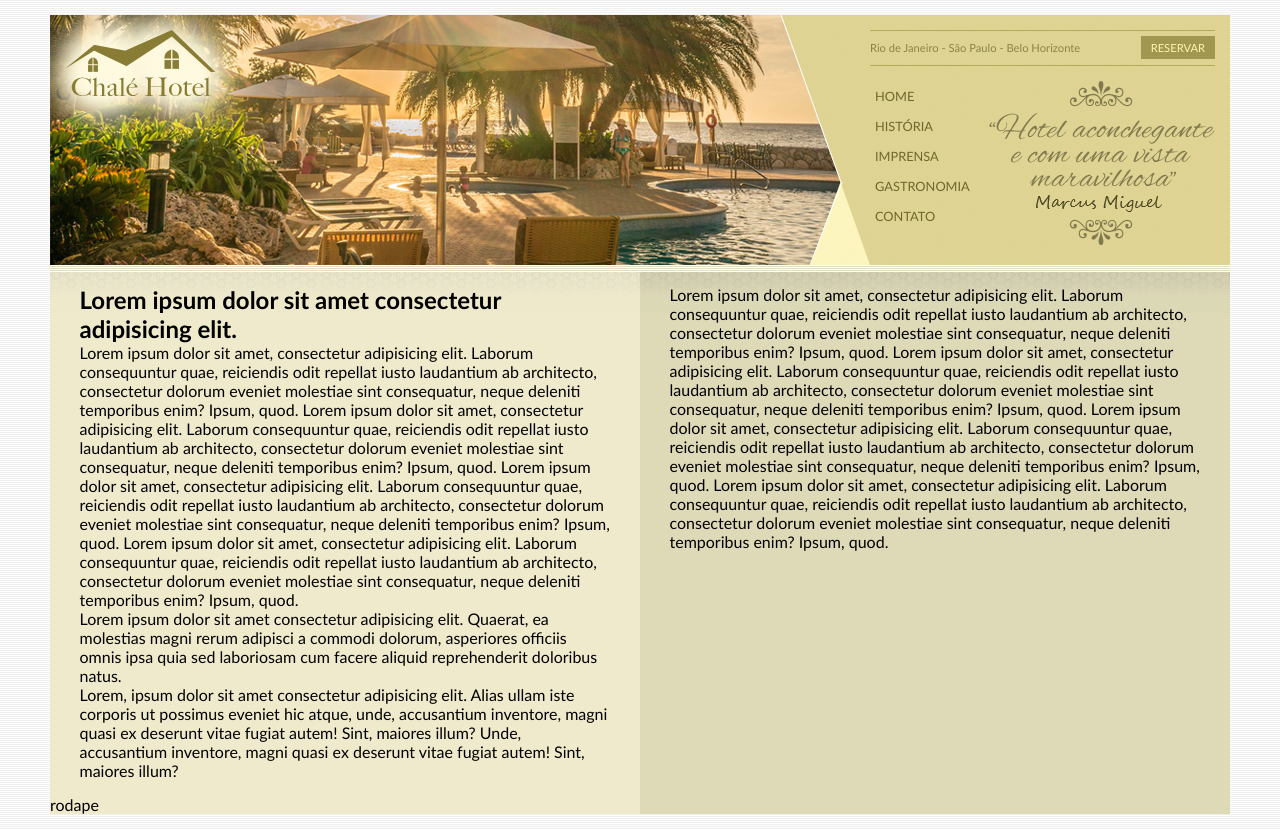
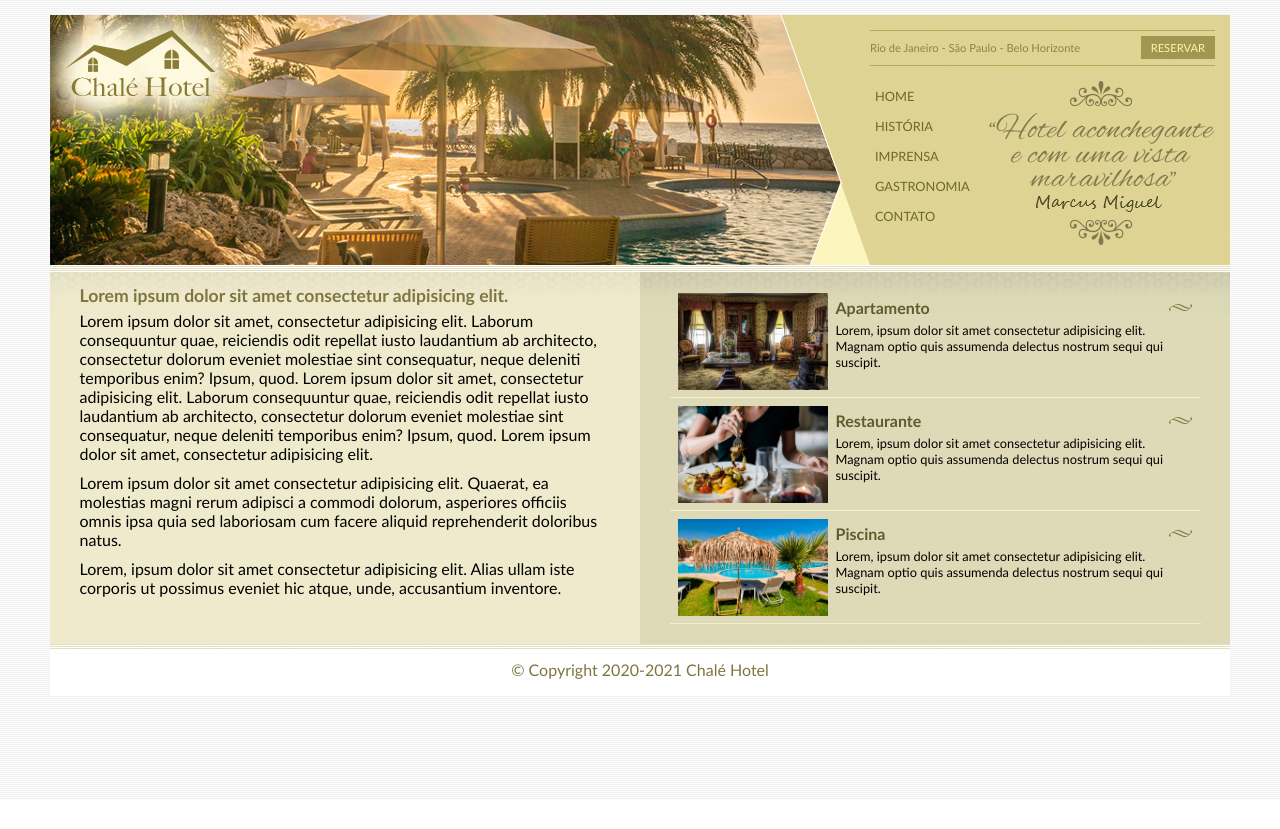
Before and after one commit to marcusmigueell/Secao3-CSS3-Intermediario-Avancado, a plain HTML site: page index.html in a window 1280 px wide. After the commit the page ends 800 px from the top, so only its background shows below. Drawn offline with Linux system fonts and the light colour scheme.

Commit message:
Finalizing The Final Project 2

```diff
--- a/css/estilo.css
+++ b/css/estilo.css
@@ -144,7 +144,62 @@ ul#navegacao a:hover {
     width: 90%;         /* ocupará 90% da área que ele estiver */
 }
 
+/*
+**** Rodapé ****
+*/
+
 #rodape {
     clear: both;
     /* tenho que limpar para que a imagem que coloquei no container para ser aplicada nas áreas principal e lateral apareça */
+    padding: 16px;
+    background: #fff url(../imagens/bg-rodape.png) repeat-x top ;
+    color: #7d7640;
+    text-align: center;
 }
+
+/*
+**** Formatações de textos ****
+*/
+
+h2 {
+    color: #7d7640;
+    font-size: 1.1em;
+    padding: 5px 0;
+}
+
+p {
+    font-size: 1em;
+    margin-bottom: 10px;
+}
+
+/*
+**** Formatações dos links laterais ****
+*/
+
+#lista-conteudo li {
+    padding: 8px;
+    border-bottom: 1px solid #f3efcb;
+    height: 6em;
+}
+
+#lista-conteudo li a img {
+    float: left;
+    margin-right: 8px;
+}
+
+#lista-conteudo li a p {
+    color: #000;
+    font-size: 0.8em;
+}
+
+#lista-conteudo li a h3 {
+    font-size: 1em;
+    padding: 5px 0;
+    color: #615b2d;
+    background: url(../imagens/ornamento.png) no-repeat center right;
+}
+
+#lista-conteudo li:hover {
+    background: #f6f3d6;
+    cursor: pointer;
+}
--- a/index.html
+++ b/index.html
@@ -63,11 +63,11 @@
 
                <h2>Lorem ipsum dolor sit amet consectetur adipisicing elit.</h2>
 
-               <p>Lorem ipsum dolor sit amet, consectetur adipisicing elit. Laborum consequuntur quae, reiciendis odit repellat iusto laudantium ab architecto, consectetur dolorum eveniet molestiae sint consequatur, neque deleniti temporibus enim? Ipsum, quod. Lorem ipsum dolor sit amet, consectetur adipisicing elit. Laborum consequuntur quae, reiciendis odit repellat iusto laudantium ab architecto, consectetur dolorum eveniet molestiae sint consequatur, neque deleniti temporibus enim? Ipsum, quod. Lorem ipsum dolor sit amet, consectetur adipisicing elit. Laborum consequuntur quae, reiciendis odit repellat iusto laudantium ab architecto, consectetur dolorum eveniet molestiae sint consequatur, neque deleniti temporibus enim? Ipsum, quod. Lorem ipsum dolor sit amet, consectetur adipisicing elit. Laborum consequuntur quae, reiciendis odit repellat iusto laudantium ab architecto, consectetur dolorum eveniet molestiae sint consequatur, neque deleniti temporibus enim? Ipsum, quod.</p>
+               <p>Lorem ipsum dolor sit amet, consectetur adipisicing elit. Laborum consequuntur quae, reiciendis odit repellat iusto laudantium ab architecto, consectetur dolorum eveniet molestiae sint consequatur, neque deleniti temporibus enim? Ipsum, quod. Lorem ipsum dolor sit amet, consectetur adipisicing elit. Laborum consequuntur quae, reiciendis odit repellat iusto laudantium ab architecto, consectetur dolorum eveniet molestiae sint consequatur, neque deleniti temporibus enim? Ipsum, quod. Lorem ipsum dolor sit amet, consectetur adipisicing elit.</p>
 
                <p>Lorem ipsum dolor sit amet consectetur adipisicing elit. Quaerat, ea molestias magni rerum adipisci a commodi dolorum, asperiores officiis omnis ipsa quia sed laboriosam cum facere aliquid reprehenderit doloribus natus.</p>
 
-               <p>Lorem, ipsum dolor sit amet consectetur adipisicing elit. Alias ullam iste corporis ut possimus eveniet hic atque, unde, accusantium inventore, magni quasi ex deserunt vitae fugiat autem! Sint, maiores illum? Unde, accusantium inventore, magni quasi ex deserunt vitae fugiat autem! Sint, maiores illum?</p>
+               <p>Lorem, ipsum dolor sit amet consectetur adipisicing elit. Alias ullam iste corporis ut possimus eveniet hic atque, unde, accusantium inventore.</p>
 
             </div>
 
@@ -77,7 +77,33 @@
 
             <div class="conteudo">
 
-                <p>Lorem ipsum dolor sit amet, consectetur adipisicing elit. Laborum consequuntur quae, reiciendis odit repellat iusto laudantium ab architecto, consectetur dolorum eveniet molestiae sint consequatur, neque deleniti temporibus enim? Ipsum, quod. Lorem ipsum dolor sit amet, consectetur adipisicing elit. Laborum consequuntur quae, reiciendis odit repellat iusto laudantium ab architecto, consectetur dolorum eveniet molestiae sint consequatur, neque deleniti temporibus enim? Ipsum, quod. Lorem ipsum dolor sit amet, consectetur adipisicing elit. Laborum consequuntur quae, reiciendis odit repellat iusto laudantium ab architecto, consectetur dolorum eveniet molestiae sint consequatur, neque deleniti temporibus enim? Ipsum, quod. Lorem ipsum dolor sit amet, consectetur adipisicing elit. Laborum consequuntur quae, reiciendis odit repellat iusto laudantium ab architecto, consectetur dolorum eveniet molestiae sint consequatur, neque deleniti temporibus enim? Ipsum, quod.</p>
+                    <ul id="lista-conteudo">
+
+                        <li>
+                            <a href="">
+                                <img src="imagens/apartamento.jpg" width="150" alt="Apartamento">
+                                <h3>Apartamento</h3>
+                                <p>Lorem, ipsum dolor sit amet consectetur adipisicing elit. Magnam optio quis assumenda delectus nostrum sequi qui suscipit.</p>
+                            </a>
+                        </li>
+
+                        <li>
+                            <a href="">
+                                <img src="imagens/restaurante.jpg" width="150" alt="Restaurante">
+                                <h3>Restaurante</h3>
+                                <p>Lorem, ipsum dolor sit amet consectetur adipisicing elit. Magnam optio quis assumenda delectus nostrum sequi qui suscipit.</p>
+                            </a>
+                        </li>
+
+                        <li>
+                            <a href="">
+                                <img src="imagens/piscina.jpg" width="150" alt="Piscina">
+                                <h3>Piscina</h3>
+                                <p>Lorem, ipsum dolor sit amet consectetur adipisicing elit. Magnam optio quis assumenda delectus nostrum sequi qui suscipit.</p>
+                            </a>
+                        </li>
+
+                    </ul>
 
             </div>
 
@@ -85,7 +111,9 @@
 
         <div id="rodape">   <!-- Inicio do Rodapé -->
 
-            rodape
+            <span>
+                &copy; Copyright 2020-2021 Chalé Hotel
+            </span>
 
         </div>   <!-- Fim do Rodapé -->
 
```
